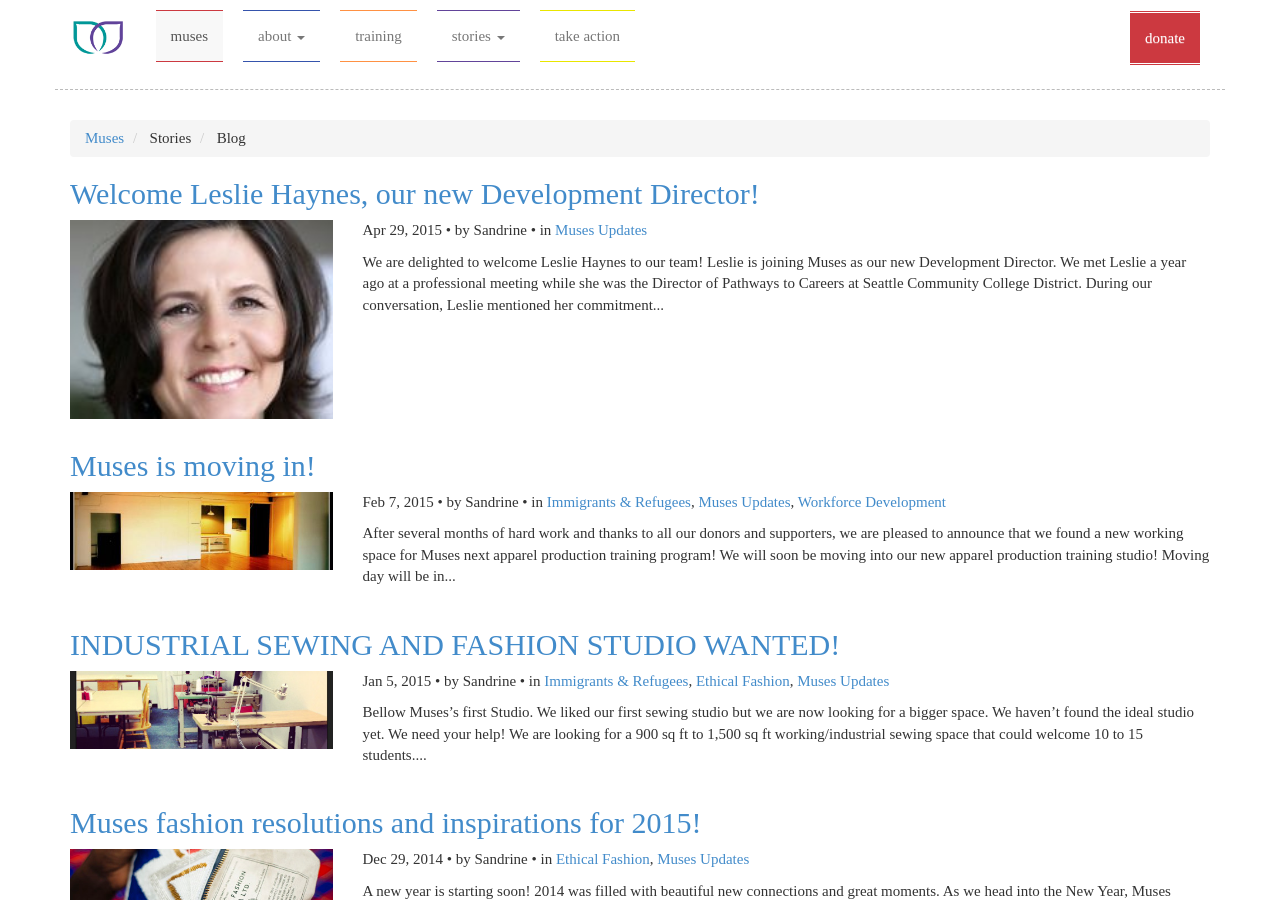
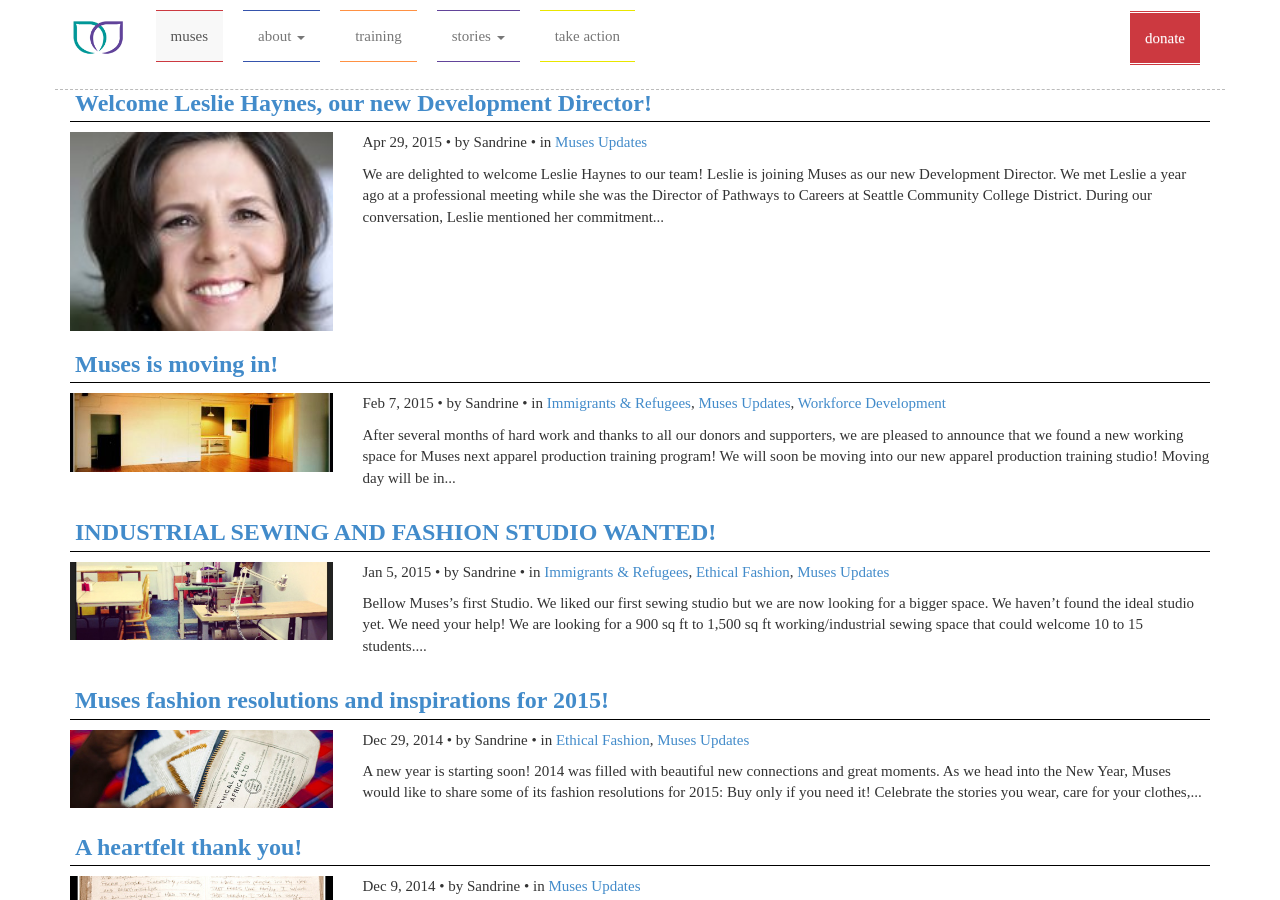
Before and after one commit to seattlemuses/seattlemuses.github.io, a Jekyll site: the page built from stories-blog.html, in a window 1280 px wide and 900 px high. Built offline with Jekyll 4.4.1, drawn with Linux system fonts in a browser that asks for light colours; nearby versions of some CDN libraries.

Commit message:
Factor out blog post and list.

```diff
--- a/_layouts/postlist.html
+++ b/_layouts/postlist.html
@@ -5,7 +5,7 @@
 {% if page.category %}
 {% assign posts = site.categories[page.category] %}
 {% include _getCategoryNode.html value=page.category %}
-<h1> {{ category_node.name }} </h1>
+<h2> {{ category_node.name }} </h2>
 {% else %}
 {% assign posts = site.posts %}
 {% endif %}
--- a/stories-blog.html
+++ b/stories-blog.html
@@ -1,33 +1,3 @@
 ---
-layout: default
-section: ["Stories", "Blog"]
+layout: postlist
 ---
-{% for post in site.posts %}
-
-{% assign categorylinks = '' %}
-{% for post_category in post.categories %}
-  {% for data_category in site.blogCategories %}
-    {% if data_category.value == post_category %}
-      {% assign category = data_category %}
-    {% endif %}
-  {% endfor %}
-  {% if category %}
-    {% capture categorylinks %}{{ categorylinks }}{% if forloop.first == false %}, {% endif %}<a href="/blog/category/{{ category.value }}.html">{{ category.name }}</a>{% endcapture %}
-  {% endif %}
-{% endfor %}
-
-<h2> <a href="{{ post.url | prepend: site.baseurl }}"> {{ post.title }} </a> </h2>
-<div class="row" style="padding-bottom: 10px">
-  <div class="col-sm-3">
-    {% if post.thumbnail %}
-    <img src="{{ site.baseurl }}{{ post.thumbnail }}" style="width:100%" />
-    {% else %}
-    <img src="{{ site.baseurl }}{{ site.logo }}"      style="width:100%" />
-    {% endif %}
-  </div>
-  <div class="col-sm-9">
-    <p>{{ post.date | date: "%b %-d, %Y" }}{% if post.author %} • by {{ post.author }}{% endif %} {% if post.categories %} • in {{ categorylinks }}{% endif %}</p>
-    <p>{{ post.content | strip_html | truncatewords: 50 }} </p>
-  </div>
-</div>
-{% endfor %}
```
Also changed, not shown: _layouts/post.html (+2 -14 lines).
